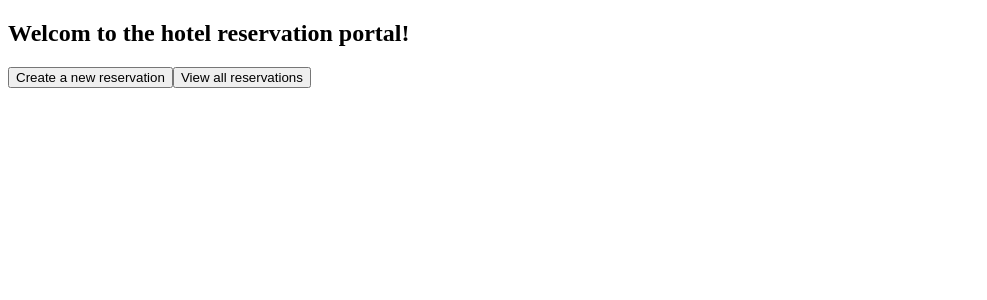
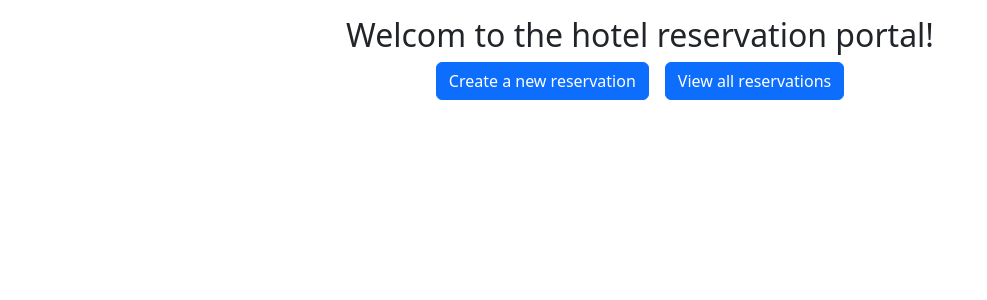
Before and after one commit to OussamaNaya/Angular-Reservation-App, an Angular app: page / in a window 1280 px wide. Shown: the top 300 px of the page, without its empty margins (0-987 px from the left). Built offline with nearby package versions, Linux system fonts and the light colour scheme.

Commit message:
install and add the style bootsrap to the home component

```diff
--- a/package.json
+++ b/package.json
@@ -18,6 +18,7 @@
     "@angular/platform-browser": "^16.2.0",
     "@angular/platform-browser-dynamic": "^16.2.0",
     "@angular/router": "^16.2.0",
+    "bootstrap": "5.3",
     "rxjs": "~7.8.0",
     "tslib": "^2.3.0",
     "zone.js": "~0.13.0"
--- a/src/app/app.component.html
+++ b/src/app/app.component.html
@@ -1 +1,3 @@
-<router-outlet></router-outlet>
+<div class="container">
+    <router-outlet></router-outlet>
+</div>
--- a/src/app/home/home.component.html
+++ b/src/app/home/home.component.html
@@ -1,5 +1,5 @@
-<div>
+<div class="text-center my-3">
    <h2>Welcom to the hotel reservation portal!</h2>
-   <button [routerLink]="['/new']">Create a new reservation</button>
-   <button [routerLink]="['/list']">View all reservations</button>
+   <button class="btn btn-primary mx-2" [routerLink]="['/new']">Create a new reservation</button>
+   <button class="btn btn-primary mx-2" [routerLink]="['/list']">View all reservations</button>
 </div>
--- a/src/styles.css
+++ b/src/styles.css
@@ -1 +1,2 @@
 /* You can add global styles to this file, and also import other style files */
+@import "~bootstrap/dist/css/bootstrap.min.css"
```
Also changed, not shown: 1 other file (tests, documents, lock files or other folders).
